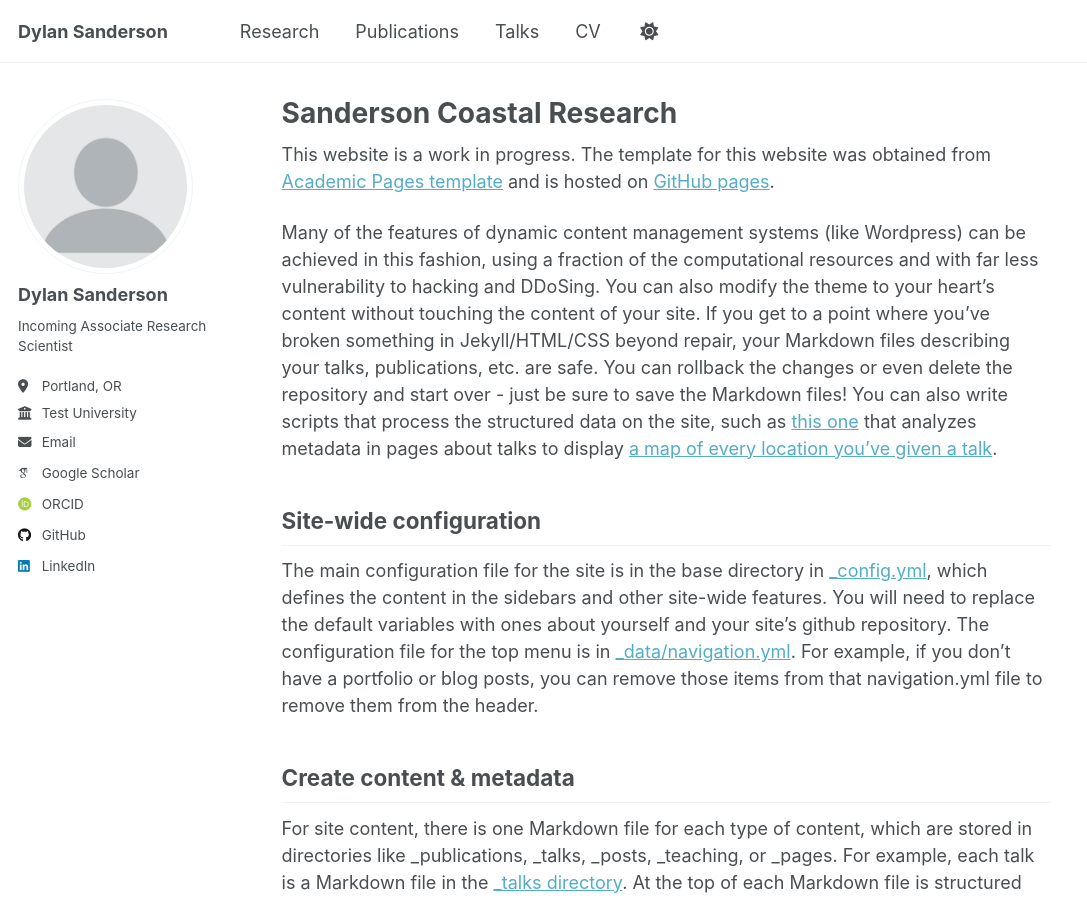
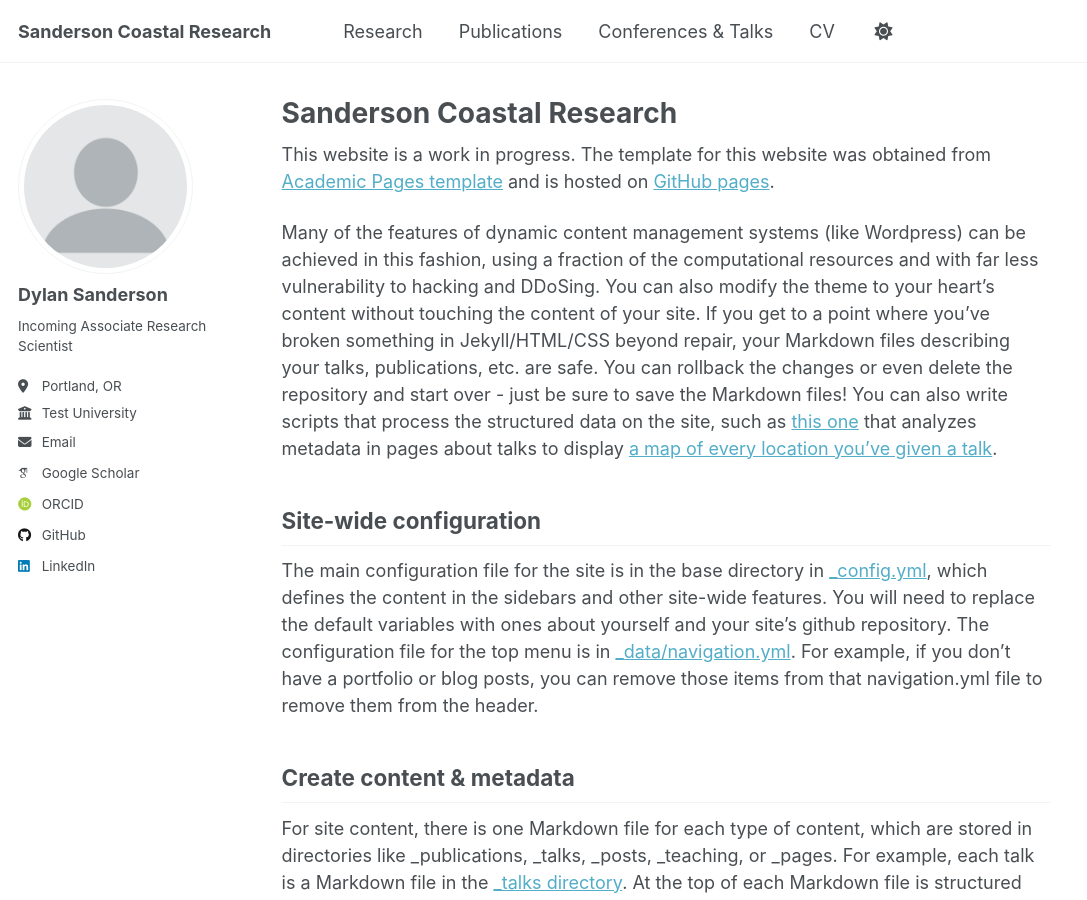
Before and after one commit to 22dylan/22dylan.github.io, a Jekyll site: the page built from _pages/about.md, in a window 1280 px wide and 900 px high. Shown: the whole window, without its empty margins (0-1087 px from the left). Built offline with Jekyll 4.4.1, drawn with Linux system fonts in a browser that asks for light colours; some web fonts are replaced; a script that is not in the unit is left out.

Commit message:
update header titles

```diff
--- a/_config.yml
+++ b/_config.yml
@@ -9,7 +9,7 @@
 # Basic Site Settings
 locale                   : "en-US"
 site_theme               : "default"
-title                    : "Dylan Sanderson"
+title                    : "Sanderson Coastal Research"
 title_separator          : "-"
 name                     : &name "Dylan Sanderson"
 description              : &description "personal description"
--- a/_data/navigation.yml
+++ b/_data/navigation.yml
@@ -15,8 +15,8 @@ main:
   - title: "Publications"
     url: /publications/
 
-  - title: "Talks"
-    url: /talks/
+  - title: "Conferences & Talks"
+    url: /conferences-talks/
 
   # - title: "Teaching"
   #   url: /teaching/
```
